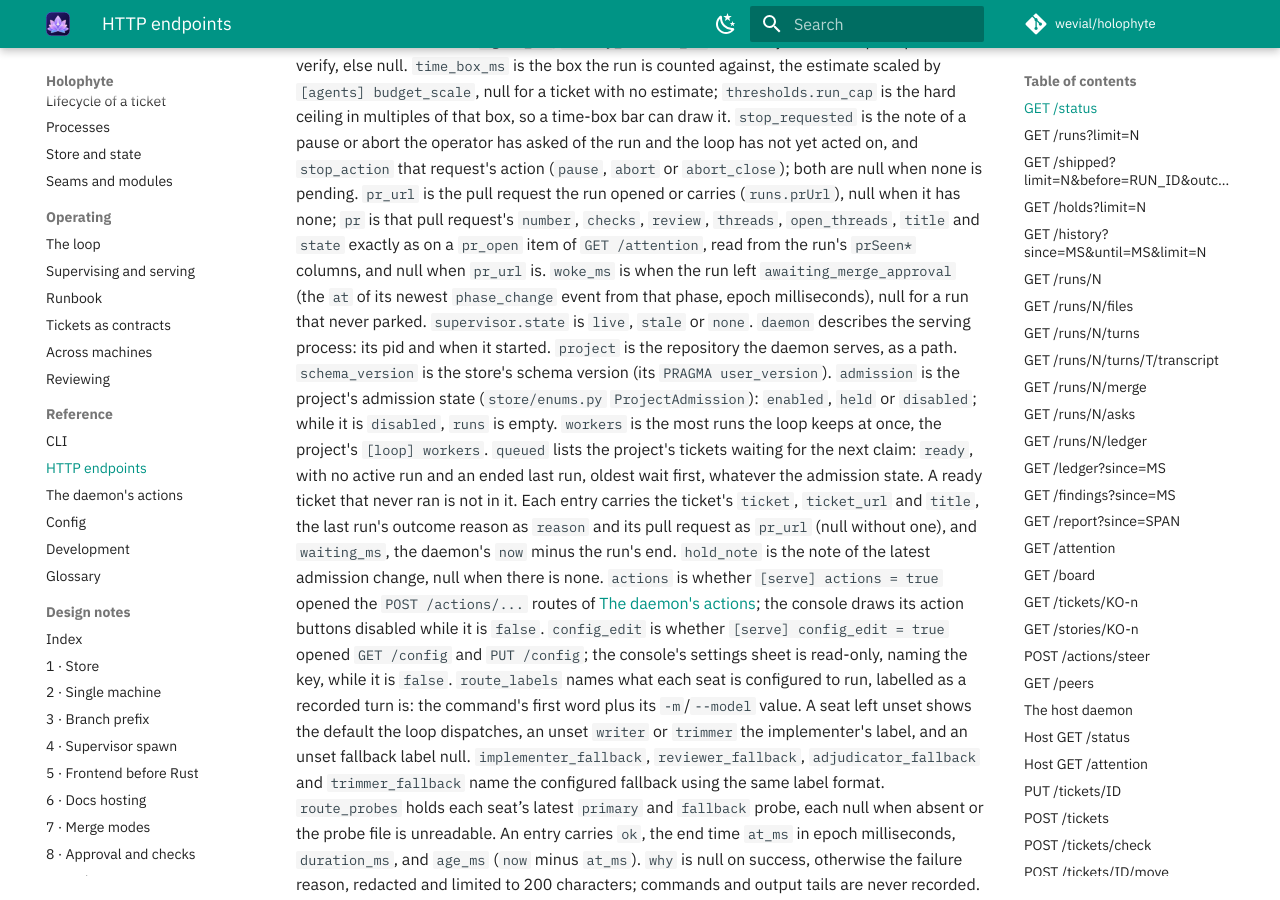
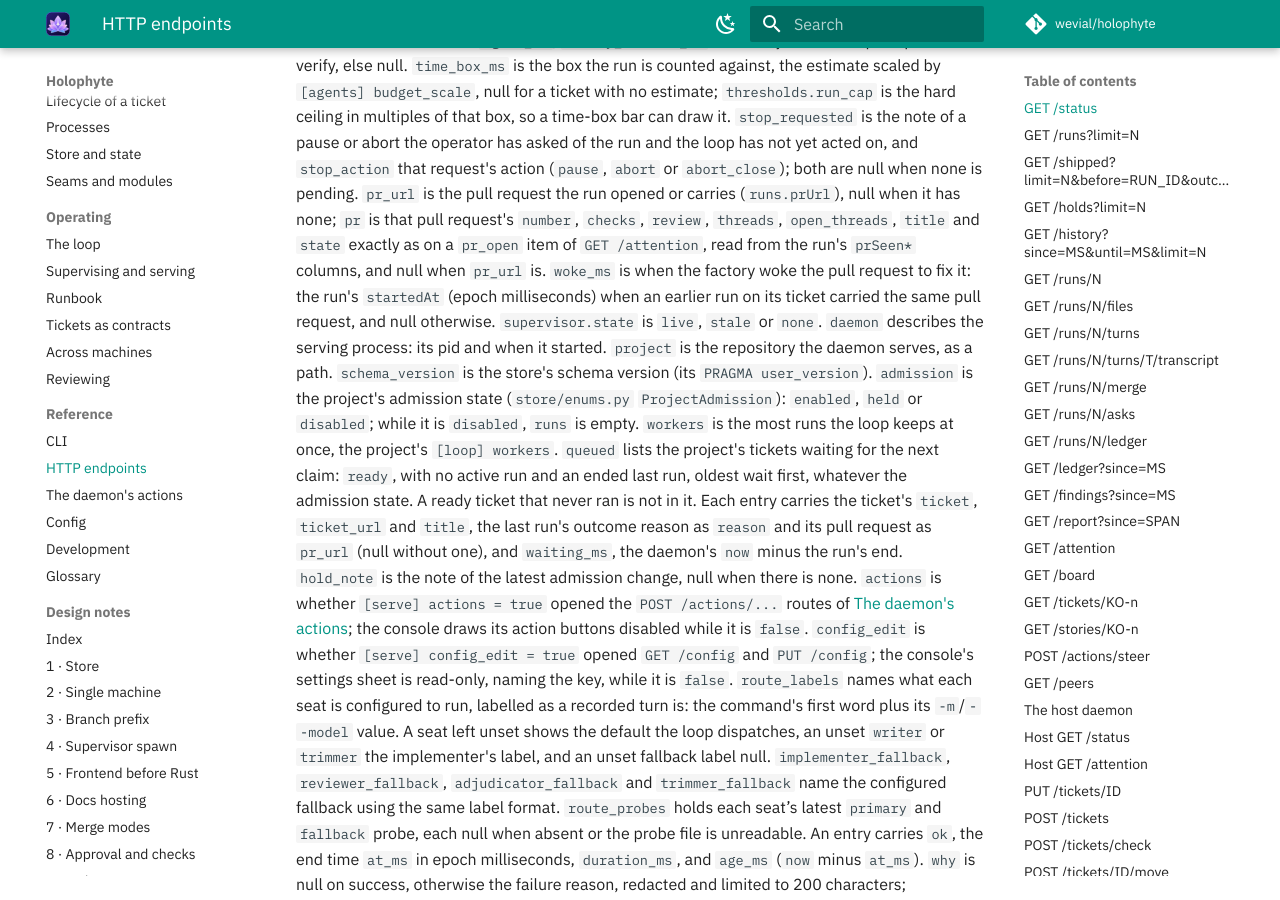
Before and after one commit to wevial/holophyte, an MkDocs documentation site: the page built from docs/reference/http.md, in a window 1280 px wide and 900 px high, scrolled down 2398 px. Built offline with MkDocs 1.6.1 and Material for MkDocs 9.7.7, drawn with Linux system fonts in a browser that asks for light colours; comment, search, counter and statistics services are not loaded.

Commit message:
fix(serve): a /status run's woke_ms is its startedAt when it carries a pull request an earlier run opened (HOLO-431)
The previous woke_ms read the run's own exit from awaiting_merge_approval,
which only ever ends a run, so it was always null. The factory wakes a
parked pull request in a new run on the same ticket that carries it, so
woke_ms is that run's startedAt when an earlier run on its ticket carried
the same prUrl; a first run that opens its own pull request stays null.

ADDRESS: woke_ms served the run's own awaiting_merge_approval exit, always null; now the startedAt of a run carrying an earlier run's pull request, with the C5 test and the /status docs.
DECLINE: a dependency missing from the store falls back to its raw issue id as `ticket` - no store row means no identifier to serve, and no criterion covers it.
DECLINE: the pinned-keys test in test_serve_contract.py duplicates the walk - C4 asks for that test there; it pins that the fixtures carry the NotRequired keys.

```diff
--- a/docs/reference/http.md
+++ b/docs/reference/http.md
@@ -131,9 +131,10 @@
 null when it has none; `pr` is that pull request's `number`, `checks`,
 `review`, `threads`, `open_threads`, `title` and `state` exactly as on a
 `pr_open` item of `GET /attention`, read from the run's `prSeen*`
-columns, and null when `pr_url` is. `woke_ms` is when the run left
-`awaiting_merge_approval` (the `at` of its newest `phase_change` event
-from that phase, epoch milliseconds), null for a run that never parked.
+columns, and null when `pr_url` is. `woke_ms` is when the factory woke
+the pull request to fix it: the run's `startedAt` (epoch milliseconds)
+when an earlier run on its ticket carried the same pull request, and null
+otherwise.
 `supervisor.state` is `live`, `stale` or `none`. `daemon` describes the
 serving process: its pid and when it started. `project` is the
 repository the daemon serves, as a path. `schema_version` is the
```
Also changed, not shown: 2 other files.
